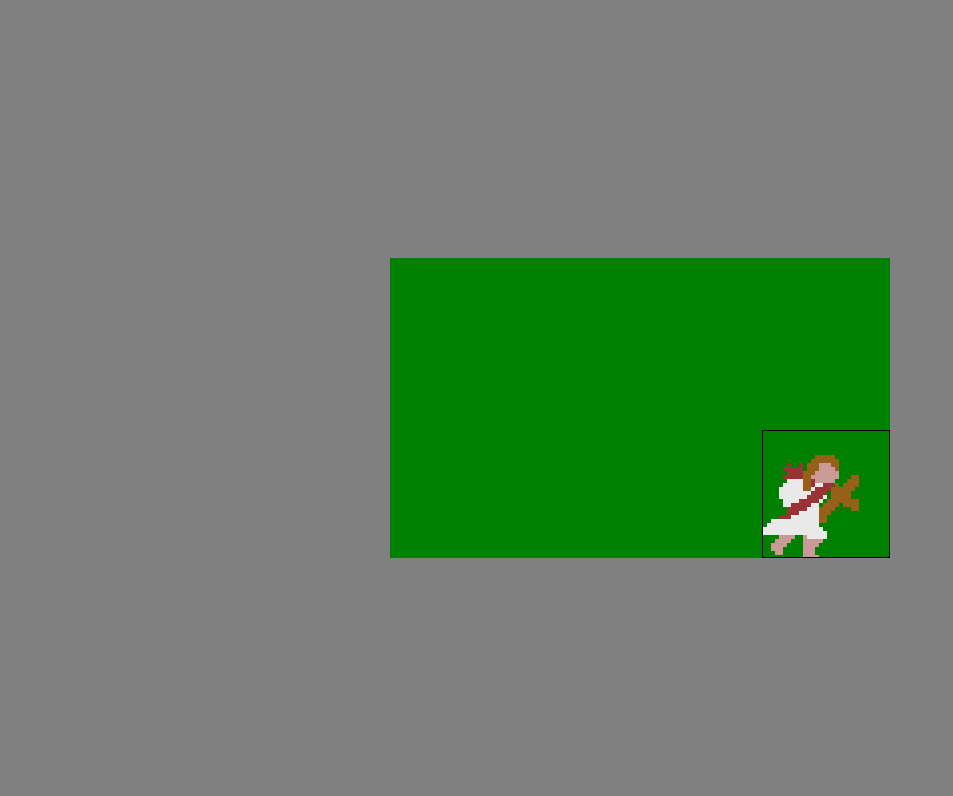
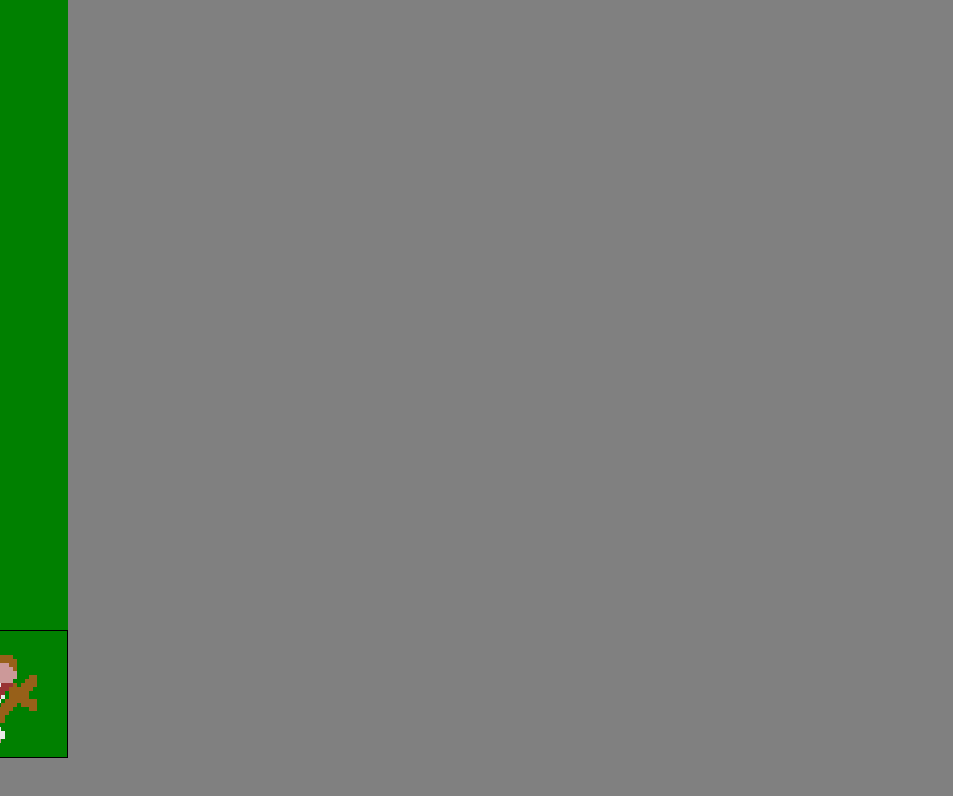
Before and after one commit to apostles666/crosswalk, an Angular app: page /game in a window 1280 px wide. Shown: the top 796 px of the page, without its empty margins (0-953 px from the left). Built offline with nearby package versions, Linux system fonts and the light colour scheme.

Commit message:
jesus can do double jump

```diff
--- a/src/app/components/game/game.component.html
+++ b/src/app/components/game/game.component.html
@@ -1,5 +1,5 @@
 <section class="container">
-  <div>
-    <div class="jfc" (keyup)="jumpMadafakaJump($event)" [style.bottom.px]="bottom"></div>
+  <div class="jesus-container">
+    <div class="jfc" (keyup)="jumpMadafakaJump($event)" [style.bottom.%]="bottom"></div>
   </div>
 </section>
--- a/src/app/components/game/game.component.scss
+++ b/src/app/components/game/game.component.scss
@@ -1,19 +1,23 @@
 .container {
+  align-items: flex-end;
+  justify-content: flex-start;
   margin: auto;
   width: 1600px;
   height: 900px;
   background: gray;
 
-  > div {
-    width: 500px;
-    height: 300px;
+
+  > .jesus-container {
+    width: 128px;
+    height: 800px;
     position: relative;
     background: green;
-
+    left: 100px;
+    bottom: 100px;
     .jfc {
       position: absolute;
       bottom: 0;
-      right: 0;
+      left: 0;
       box-sizing: border-box;
       border: 1px solid black;
       transition: all 0.5s;
--- a/src/app/components/game/game.component.ts
+++ b/src/app/components/game/game.component.ts
@@ -10,17 +10,31 @@ import { NgStyle } from '@angular/common';
 export class GameComponent implements OnInit {
 
   bottom = 0;
-
+isJump=false;
+isDoubleJump = false;
   constructor() {
+    var time = 500;
     document.addEventListener ("keydown", event => {
       console.log(event);
-      if (event.keyCode === 38)
+      if (event.keyCode === 38 && (this.isJump===false || this.isDoubleJump===false))
       {
-        this.bottom=128;
+        this.bottom=50;
         console.log(this.bottom);
+        if(!this.isDoubleJump && this.isJump===true){
+          {this.isDoubleJump=true;
+            this.bottom=this.bottom+25;
+          time=time+500;
+          }
+
+        }
+        this.isJump = true;
         setTimeout(() => {
           this.bottom=0;
-        }, 500);
+          time=500;
+          this.isDoubleJump = false;
+          this.isJump = false;
+        }, time);
+
       }
 
     });
```
